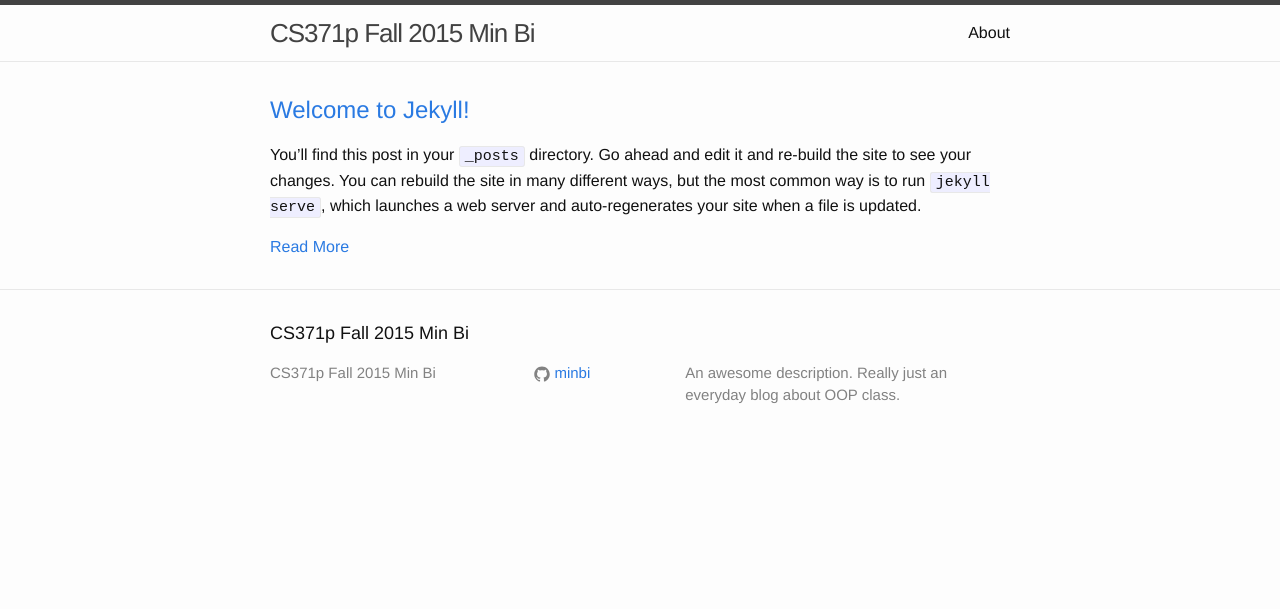
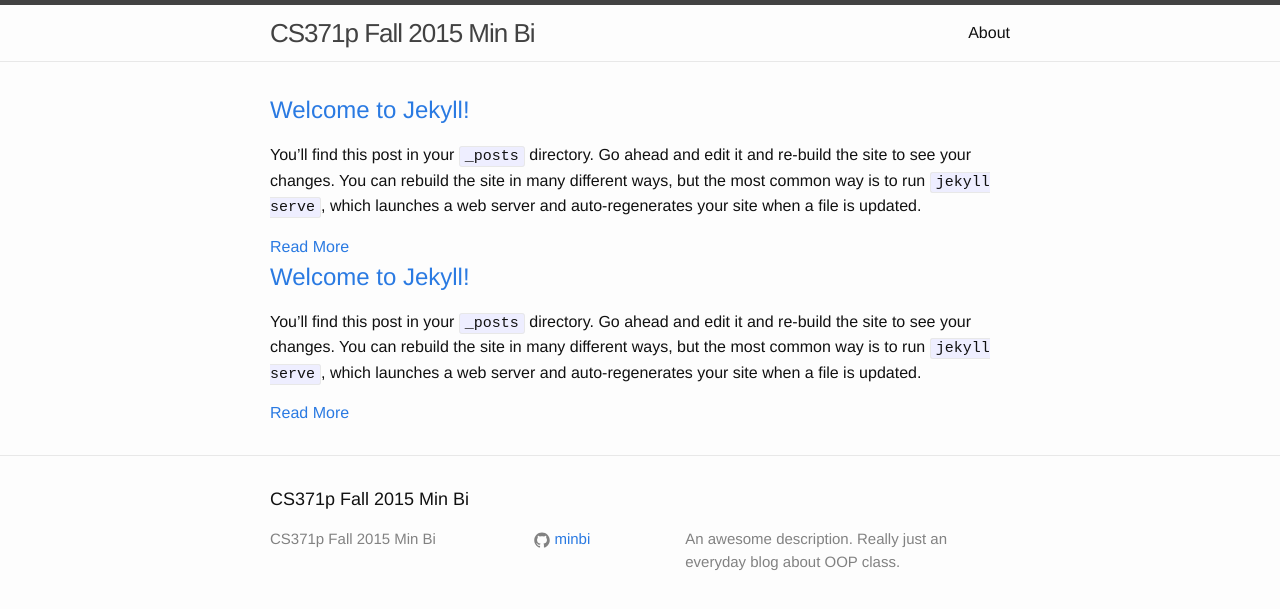
Before and after one commit to minbi/Bloggity, a Jekyll site: the page built from index.html, in a window 1280 px wide. Shown: the top 609 px of the page. Built offline with Jekyll 4.4.1, drawn with Linux system fonts in a browser that asks for light colours.

Commit message:
Try to add another post

```diff
--- a/_config.yml
+++ b/_config.yml
@@ -2,7 +2,7 @@
 title: CS371p Fall 2015 Min Bi
 description: > # this means to ignore newlines until "baseurl:"
   An awesome description. Really just an everyday blog about OOP class.
-baseurl: "/Bloggity/" # the subpath of your site, e.g. /blog/
+baseurl: "/Bloggity" # the subpath of your site, e.g. /blog/
 url: "http://minbi.github.io/" # the base hostname & protocol for your site
 github_username:  minbi
 
--- /dev/null
+++ b/_posts/2015-08-30-welcome-to-jekyll2.markdown
@@ -0,0 +1,25 @@
+---
+layout: post
+title:  "Welcome to Jekyll!"
+date:   2015-08-30 21:11:10
+categories: jekyll update
+---
+You’ll find this post in your `_posts` directory. Go ahead and edit it and re-build the site to see your changes. You can rebuild the site in many different ways, but the most common way is to run `jekyll serve`, which launches a web server and auto-regenerates your site when a file is updated.
+
+To add new posts, simply add a file in the `_posts` directory that follows the convention `YYYY-MM-DD-name-of-post.ext` and includes the necessary front matter. Take a look at the source for this post to get an idea about how it works.
+
+Jekyll also offers powerful support for code snippets:
+
+{% highlight ruby %}
+def print_hi(name)
+  puts "Hi, #{name}"
+end
+print_hi('Tom')
+#=> prints 'Hi, Tom' to STDOUT.
+{% endhighlight %}
+
+Check out the [Jekyll docs][jekyll] for more info on how to get the most out of Jekyll. File all bugs/feature requests at [Jekyll’s GitHub repo][jekyll-gh]. If you have questions, you can ask them on [Jekyll’s dedicated Help repository][jekyll-help].
+
+[jekyll]:      http://jekyllrb.com
+[jekyll-gh]:   https://github.com/jekyll/jekyll
+[jekyll-help]: https://github.com/jekyll/jekyll-help
```
